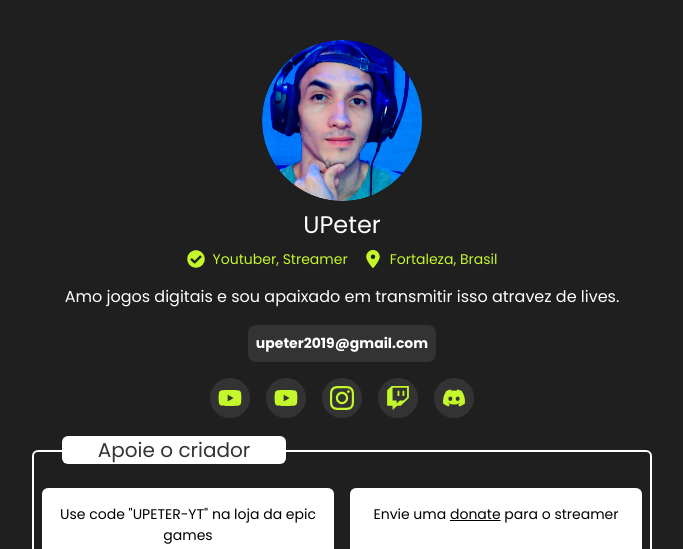
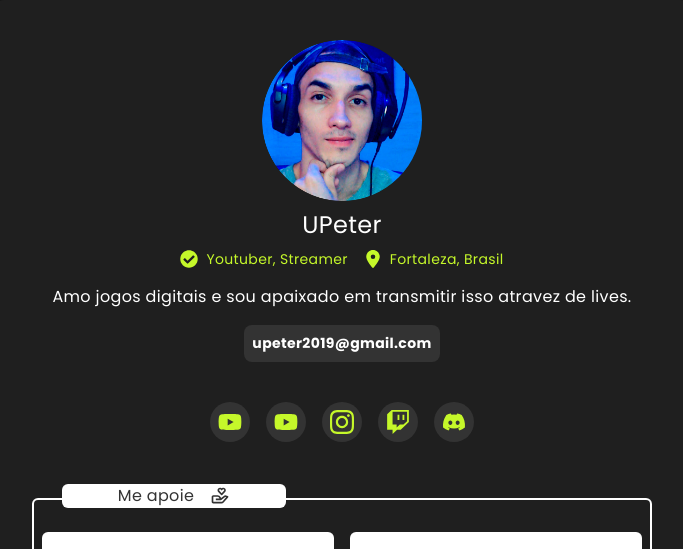
Before and after one commit to peterrbarros17/conecte-se, a Next.js app: page / in a window 1280 px wide. Shown: the top 549 px of the page, without its empty margins (298-981 px from the left). Built offline with nearby package versions, Linux system fonts and the light colour scheme.

Commit message:
update: support section

```diff
--- a/src/app/page.tsx
+++ b/src/app/page.tsx
@@ -10,6 +10,7 @@ import {
 } from "react-icons/fa";
 import { FaLocationDot } from "react-icons/fa6";
 import { Poppins } from "next/font/google";
+import { BiDonateHeart } from "react-icons/bi";
 
 const poppins = Poppins({
   weight: ["700"],
@@ -18,10 +19,17 @@ const poppins = Poppins({
 
 export default function Home() {
   return (
-    <main className="flex w-full h-full items-center justify-center">
-      <div className="z-10 w-[50em] gap-4 flex flex-col text-center items-center justify-center bg-[var(--dark-grey)] p-0 md:p-10 md:rounded-xl mb-20">
+    <main className="flex items-center justify-center tracking-wide">
+      <div className="z-10 w-[50em] gap-10 flex flex-col text-center items-center justify-center bg-[var(--dark-grey)] p-2 md:p-10 md:rounded-xl mb-20">
         <header className="flex flex-col items-center justify-center gap-2">
-          <Image alt="creator" src={creator} className="w-40 rounded-full" />
+          <Image
+            alt="creator content upeter"
+            src={creator}
+            className="w-40 rounded-full"
+            width={595}
+            height={598}
+            priority={true}
+          />
           <h1 className="text-2xl">UPeter</h1>
           <div className="flex items-center text-sm gap-4 text-[var(--green)]">
             <div className="flex items-center gap-2">
@@ -87,8 +95,9 @@ export default function Home() {
           </Link>
         </nav>
         <article className="border-2 border-white rounded-md p-2 my-4">
-          <h2 className="relative -top-6 bg-[var(--white)] text-[var(--grey)] w-56 left-5 rounded-md text-lg md:text-xl">
-            Apoie o criador
+          <h2 className="relative -top-6 bg-[var(--white)] text-[var(--grey)] w-56 left-5 rounded-md text-[16px] justify-center flex gap-4 items-center">
+            <p>Me apoie</p>
+            <BiDonateHeart size={20} />
           </h2>
           <div className="flex flex-col justify-center items-center md:items-stretch gap-4 md:flex md:flex-row">
             <p className="w-1/2 bg-white text-black p-4  rounded-md">{`Use code "UPETER-YT" na loja da epic games`}</p>
```
